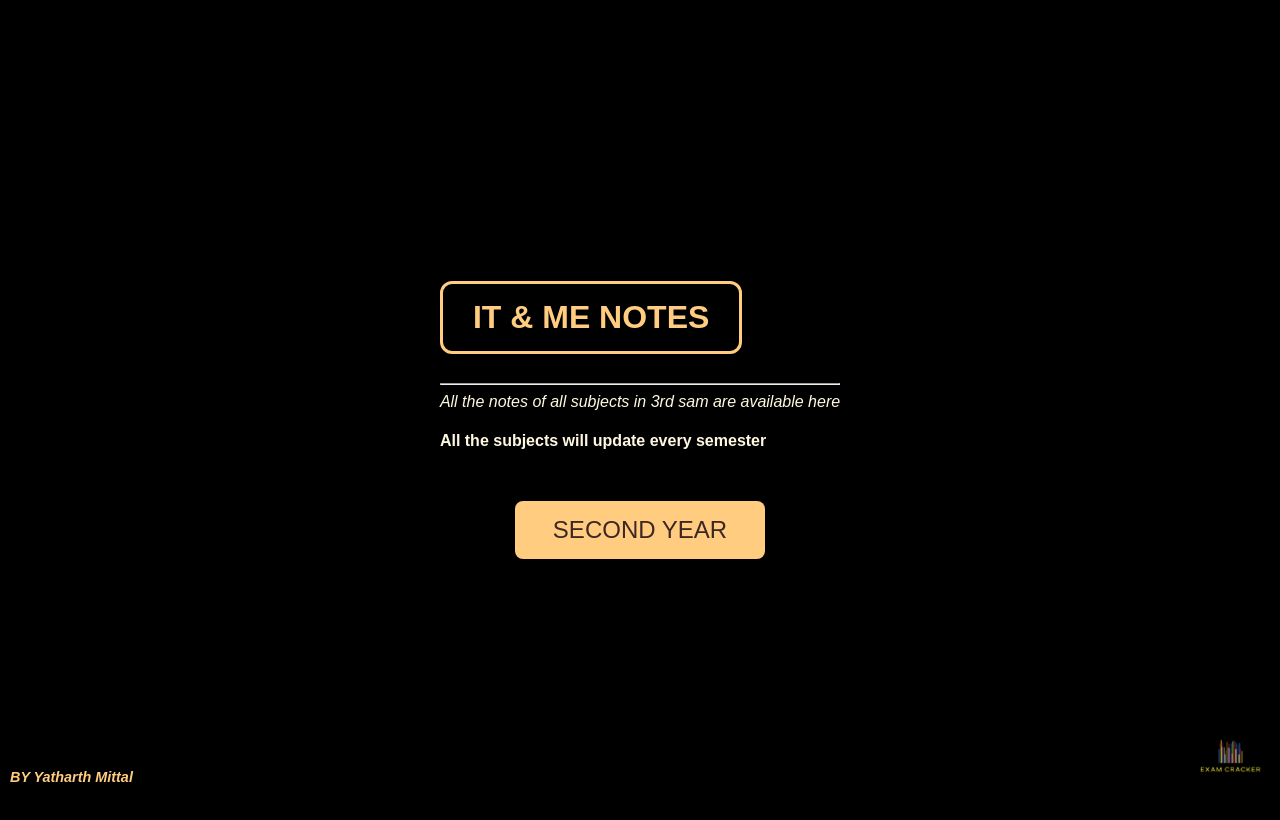
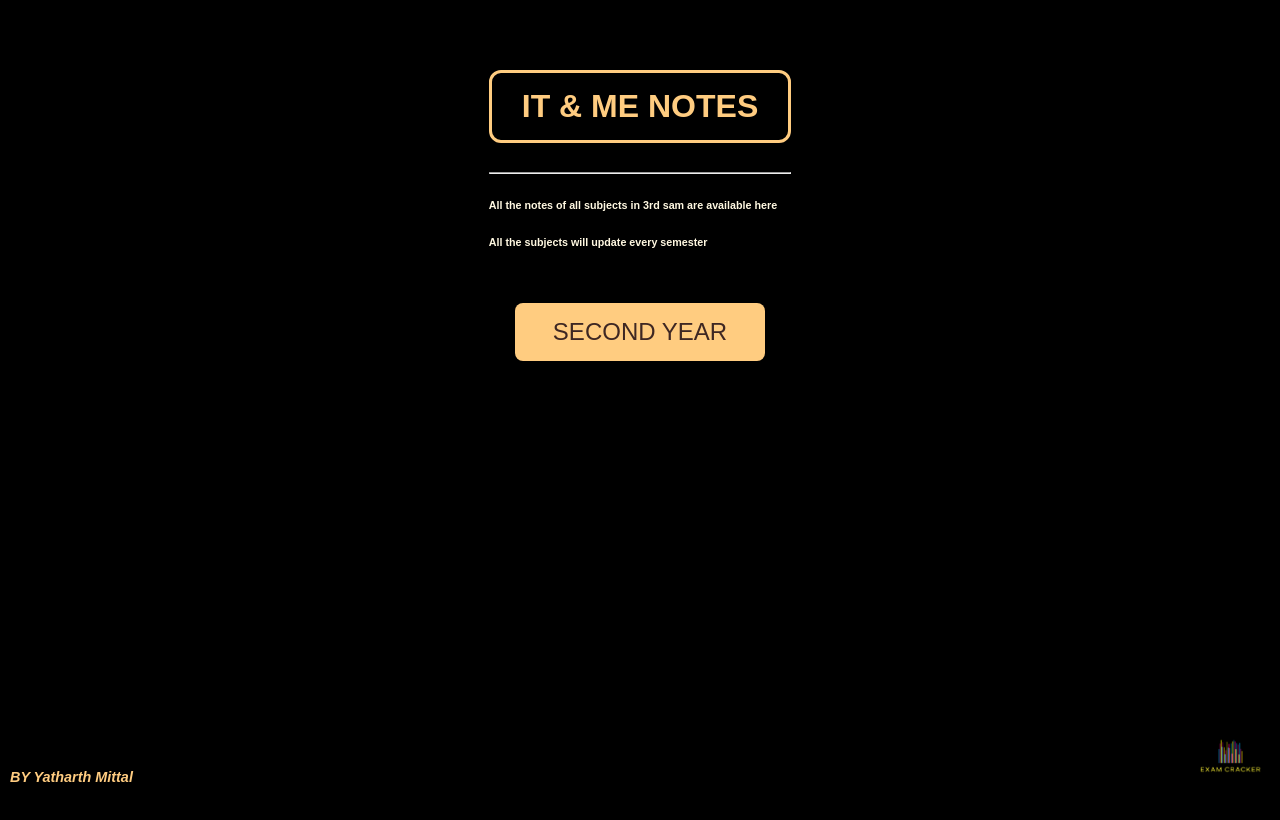
Before and after one commit to a2zYatharth/IT_NOTES, a plain HTML site: page index.html in a window 1280 px wide. Drawn offline with Linux system fonts and the light colour scheme.

Commit message:
Update index.html
Signed-off-by: Yatharth Mittal <168253321+a2zYatharth@users.noreply.github.com>

```diff
--- a/index.html
+++ b/index.html
@@ -16,8 +16,10 @@
             display: flex;
             flex-direction: column;
             align-items: center;
-            justify-content: center;
+            justify-content: flex-start; /* Align the content towards the top */
             height: 100vh;
+            overflow-x: hidden;
+            padding-top: 30px; /* Add some padding to shift everything up */
         }
 
         .rocket {
@@ -38,6 +40,7 @@
             display: inline-block;
             opacity: 0;
             animation: arriveFromLeft 1s forwards;
+            position: relative;
         }
 
         @keyframes arriveFromLeft {
@@ -81,6 +84,7 @@
             transition: background-color 0.3s, color 0.3s;
             opacity: 0;
             animation: arrive 0.6s forwards;
+            position: relative;
         }
 
         @keyframes arrive {
@@ -120,6 +124,7 @@
             transition: background-color 0.3s, color 0.3s;
             opacity: 0;
             animation: arrive 0.6s forwards;
+            position: relative;
         }
 
         ul li a:hover {
@@ -164,6 +169,7 @@
             transition: background-color 0.3s, color 0.3s;
             display: block;
             margin-top: 30px;
+            position: relative;
         }
 
         /* Hover effect for the summary */
@@ -177,6 +183,7 @@
             font-size: 1.1rem; /* Smaller font size */
             padding: 10px 18px; /* Reduced padding */
             width: 180px; /* Smaller width */
+            position: relative; /* Keep them fixed as well */
         }
 
         /* Hover effect for the sub-buttons */
@@ -194,8 +201,8 @@
     <div>
         <h1 class="bordered-header">IT & ME NOTES</h1>
         <hr>
-        <i>All the notes of all subjects in 3rd sam are available here</i>
-        <h4>All the subjects will update every semester</h4>
+        <h6>All the notes of all subjects in 3rd sam are available here</h6>
+        <h6>All the subjects will update every semester</h6>
     </div>
 
     <details>
```
